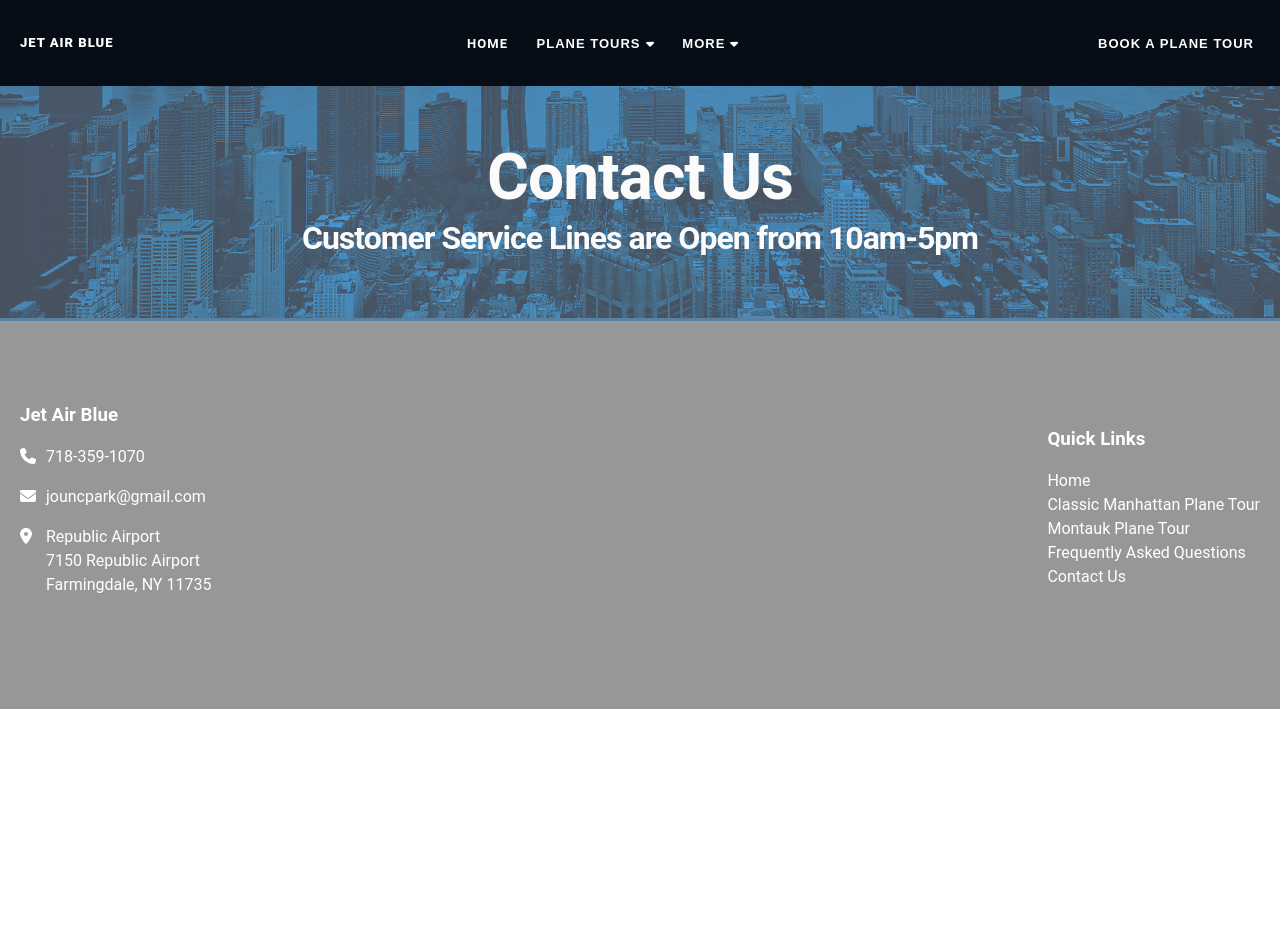
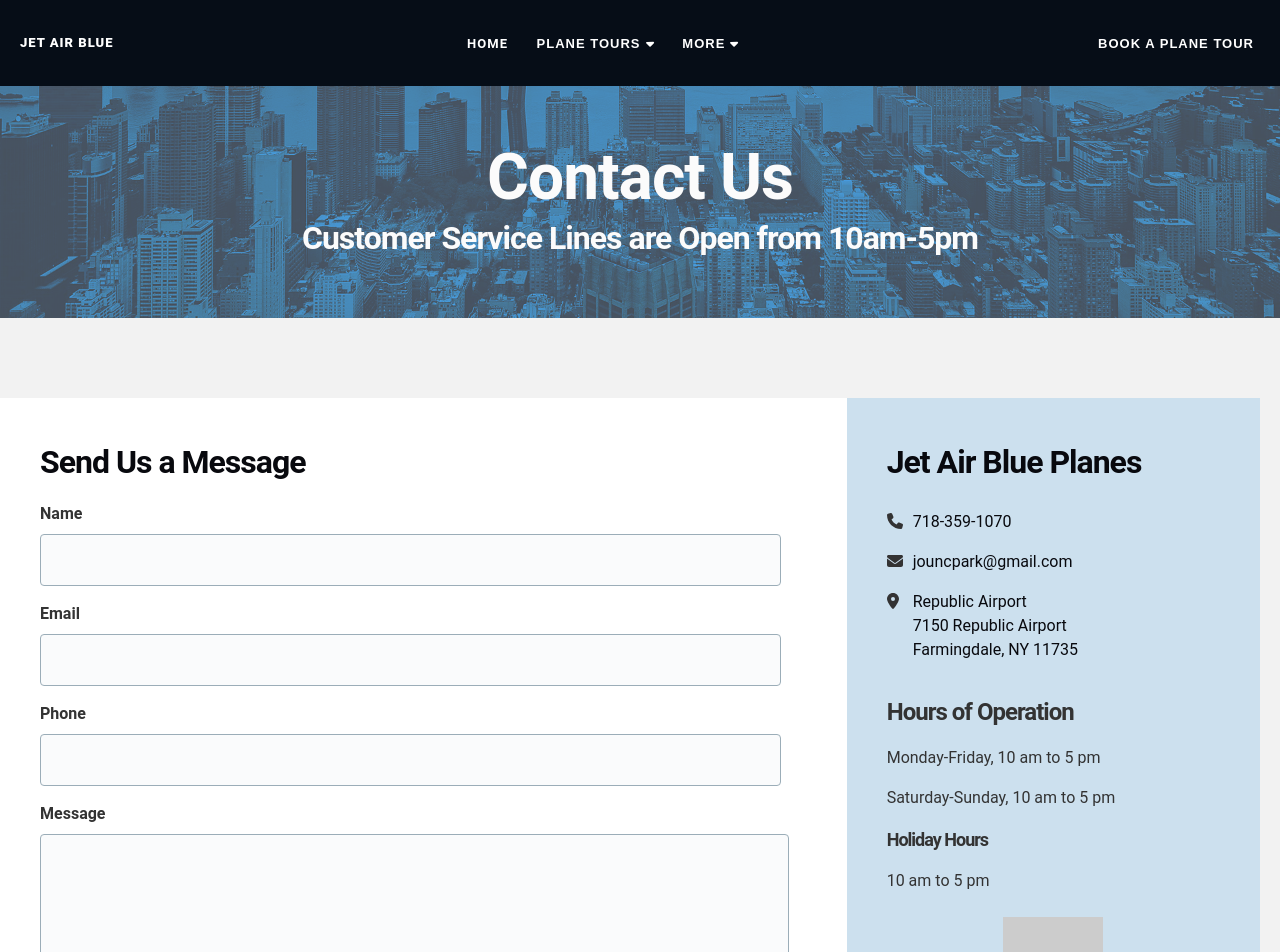
Before and after one commit to nooccarr/JetAirBlue, a React (Vite) app: page /contact-us in a window 1280 px wide. Shown: the top 952 px of the page. Before the commit the page ends 800 px from the top, so only its background shows below. Built offline with nearby package versions, Linux system fonts and the light colour scheme.

Commit message:
Finish working on styles and layouts to contact us page.

```diff
--- a/src/components/ContactUs.jsx
+++ b/src/components/ContactUs.jsx
@@ -1,8 +1,98 @@
+import { FontAwesomeIcon } from "@fortawesome/react-fontawesome";
+import { faPhone, faEnvelope, faLocationDot } from "@fortawesome/free-solid-svg-icons";
 import TopImageSection from "./TopImageSection";
+import { coloredButton } from "../utils/Button";
+
 const ContactUs = () => {
+
+  const contactUsForm = (
+    <form className='contact-us-form'>
+      <h3 className='contact-us-form-title'>Send Us a Message</h3>
+      <div className='contact-us-input-container'>
+        <label htmlFor='name' className='contact-us-input-label'>Name</label>
+        <input type='text' id='name' name='name' className='contact-us-input' />
+      </div>
+      <div className='contact-us-input-container'>
+        <label htmlFor='email' className='contact-us-input-label'>Email</label>
+        <input type='email' id='email' name='email' className='contact-us-input' />
+      </div>
+      <div className='contact-us-input-container'>
+        <label htmlFor='phone' className='contact-us-input-label'>Phone</label>
+        <input type='tel' id='phone' name='phone' className='contact-us-input' />
+      </div>
+      <div className='contact-us-input-container'>
+        <label htmlFor='message' className='contact-us-input-label'>Message</label>
+        <textarea id='textarea' name='message' rows='10' className='contact-us-textarea' />
+      </div>
+      <div className='contact-us-button-container'>
+        {coloredButton('submit', 'contact-us-button')}
+      </div>
+    </form>
+  );
+
+  const contactUsInfo = (
+    <div className='contact-us-info-container'>
+      <h3 className='contact-us-info-title'>Jet Air Blue Planes</h3>
+      <div className='contact-us-icon-info-container'>
+
+        <ul className='contact-us-icon-container'>
+          <li className='contact-info'>
+            <span>
+              <FontAwesomeIcon icon={faPhone} />
+            </span>
+          </li>
+          <li className='contact-info'>
+            <span>
+              <FontAwesomeIcon icon={faEnvelope} />
+            </span>
+          </li>
+          <li className='contact-info'>
+            <span>
+              <FontAwesomeIcon icon={faLocationDot} />
+            </span>
+          </li>
+        </ul>
+
+        <ul className='contact-us-ctc-info-container'>
+          <li className='contact-info'>
+            <a href='tel:+1-718-359-1070'>718-359-1070</a>
+          </li>
+          <li className='contact-info'>
+            <a href='mailto: test@test.com'>jouncpark@gmail.com</a>
+          </li>
+          <li className='contact-info'>
+            <a href='https://maps.app.goo.gl/fc9EKkDM2yR1QnMQ7' target='_blank' rel=''>
+              <address>
+                Republic Airport<br/>
+                7150 Republic Airport<br/>
+                Farmingdale, NY 11735
+              </address>
+            </a>
+          </li>
+        </ul>
+      </div>
+
+      <h4 className='contact-us-info-hours'>Hours of Operation</h4>
+      <p className='contact-us-info-desc'>Monday-Friday, 10 am to 5 pm</p>
+      <p className='contact-us-info-desc'>Saturday-Sunday, 10 am to 5 pm</p>
+      <h5 className='contact-us-info-holiday'>Holiday Hours</h5>
+      <p className='contact-us-info-desc'>10 am to 5 pm</p>
+      <div className='about-us-intro-image-container'>
+        <img src='https://placehold.co/100x100' />
+      </div>
+    </div>
+
+  )
+
   return (
     <main className='page-container'>
       <TopImageSection title='Contact Us' description='Customer Service Lines are Open from 10am-5pm' />
+      <div className='contact-us-container'>
+        <div className='contact-us-form-info-container'>
+          {contactUsForm}
+          {contactUsInfo}
+        </div>
+      </div>
     </main>
   );
 };
--- a/src/styles/app.css
+++ b/src/styles/app.css
@@ -700,7 +700,8 @@ header {
 }
 
 /* ABOUT US */
-.about-us-container {
+.about-us-container,
+.contact-us-container {
   margin: 0 auto;
   padding: 80px 20px;
   max-width: 1280px;
@@ -737,7 +738,7 @@ header {
 .about-us-intro-image-container {
   display: flex;
   justify-content: center;
-  padding-left: 20px;
+  margin-top: 24px;
 
 }
 .about-us-bold {
@@ -774,7 +775,85 @@ header {
   padding-left: 20px;
 }
 
+/* CONTACT US */
+.contact-us-form {
+  background-color: #fff;
+  padding: 40px 60px 40px 40px;
+  margin-left: -20px;
+}
 
+.contact-us-form-info-container {
+  display: grid;
+  grid-template-columns: 2fr 1fr;
+}
+
+.contact-us-input-container {
+  margin-top: 16px;
+  padding-right: 16px;
+}
+
+.contact-us-input-label {
+  font-size: 16px;
+  font-weight: 700;
+  margin-bottom: 8px;
+  display: block;
+}
+
+.contact-us-input {
+  background-color: #FAFBFC;
+  border: 1px solid #9badb8;
+  border-radius: 4px;
+  padding: 5px 4px;
+  color: #152833;
+  height: 2.5rem;
+  width: 100%;
+  font-size: 14px;
+}
+
+.contact-us-textarea {
+  background-color: #FAFBFC;
+  border: 1px solid #9badb8;
+  border-radius: 4px;
+  padding: 6px 8px;
+  color: #152833;
+  width: 100%;
+  line-height: 1.5;
+  margin-bottom: 32px;
+}
+
+.contact-us-info-hours {
+  font-size: 24px;
+  letter-spacing: -1px;
+  margin: 0;
+}
+
+.contact-us-info-desc {
+  margin: 16px 0 0 0;
+}
+
+.contact-us-info-holiday {
+  font-size: 18px;
+  letter-spacing: -1px;
+  margin: 16px 0 0 0;
+}
+
+.contact-us-info-container {
+  background-color: #cce0ee;
+  padding: 40px;
+}
+
+.contact-us-info-title,
+.contact-us-form-title {
+  font-size: 32px;
+  color: #08090E;
+  margin: 0;
+  letter-spacing: -1px;
+}
+
+.contact-us-icon-info-container {
+  display: flex;
+  margin-top: 1.5rem;
+}
 
 /* FOOTER */
 footer {
@@ -806,7 +885,8 @@ footer {
   padding-left: 0px;
 }
 
-.footer-section-icon-container {
+.footer-section-icon-container,
+.contact-us-icon-container {
   margin-top: 0;
   padding: 0 10px 0 0;
   display: flex;
@@ -814,7 +894,8 @@ footer {
   align-items: start;
 }
 
-.footer-section-info-container {
+.footer-section-info-container,
+.contact-us-ctc-info-container {
   margin-top: 0;
   padding-left: 0px;
   display: flex;
@@ -822,7 +903,8 @@ footer {
   align-items: start;
 }
 
-.footer-contact-info {
+.footer-contact-info,
+.contact-info {
   list-style-type: none;
   padding-bottom: 16px;
 }
@@ -832,13 +914,19 @@ footer {
   text-decoration: none;
 }
 
+.contact-info > a {
+  color: #08090E;
+  text-decoration: none;
+}
+
 .footer-contact-info > a:hover,
 .footer-contact-info > a:focus {
   text-decoration: underline;
   cursor: pointer;
 }
 
-.footer-contact-info > a > address {
+.footer-contact-info > a > address,
+.contact-info > a > address {
   display: inline-block;
   font-style: normal;
 }
```
